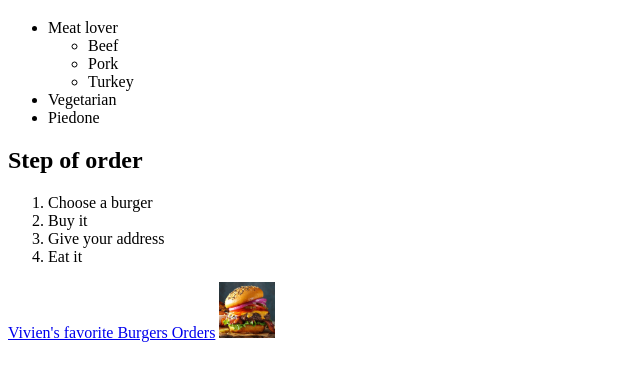
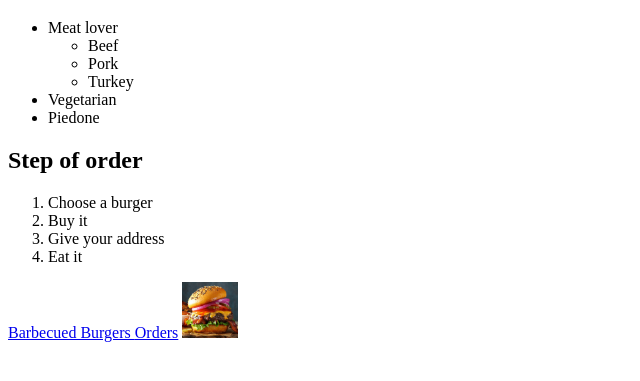
Before and after one commit to akos-git/akos-git.github.io, a plain HTML site: page index.html in a window 1280 px wide. Shown: the part 149-530 px from the top of the page, without its empty margins (0-640 px from the left). Drawn offline with Linux system fonts and the light colour scheme.

Commit message:
Init page

```diff
--- a/index.html
+++ b/index.html
@@ -44,7 +44,7 @@
     </ol>
 
     <a href="https://www.tasteofhome.com/recipes/barbecued-burgers/">
-        Vivien's favorite Burgers
+        Barbecued Burgers
     </a>
     <a href="pages/orders.html">Orders</a>
     <a target="blank" href="https://www.tasteofhome.com/recipes/barbecued-burgers/">
```
